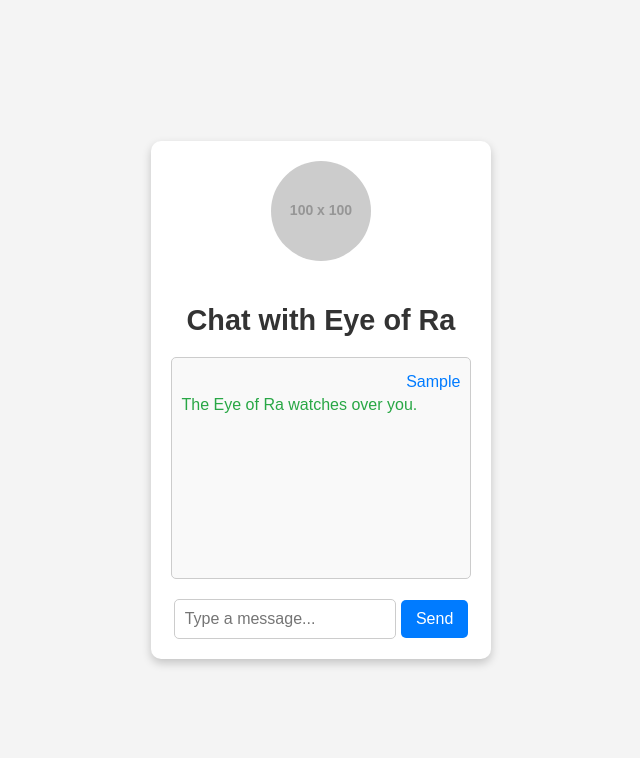
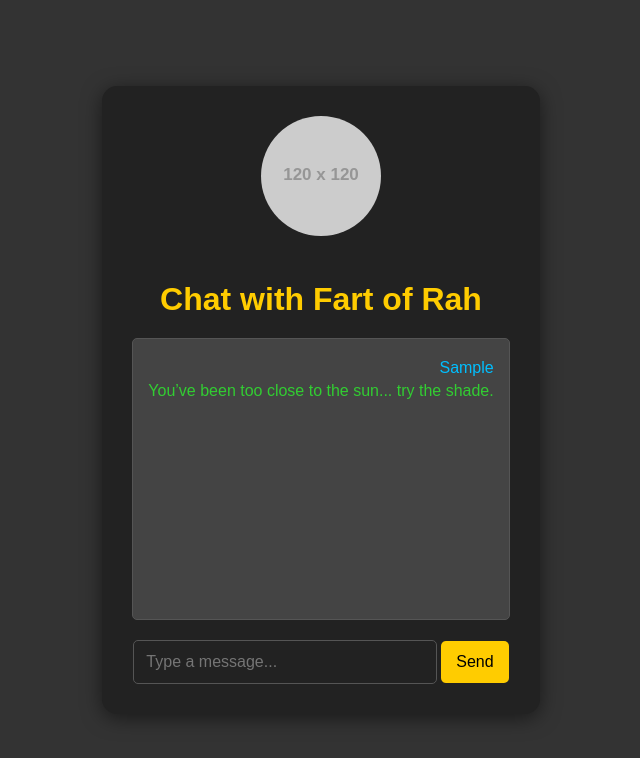
Before and after one commit to FartOfRah/FOR, a plain HTML site: page index.html in a window 1280 px wide. Both pictures are taken after typing "Sample" into the empty fields and a click on the button "Send". Shown: the whole page, without its empty margins (319-959 px from the left). Drawn offline with Linux system fonts and the light colour scheme; placeholder pictures from the web are drawn by us.

Commit message:
Update index.html

```diff
--- a/index.html
+++ b/index.html
@@ -3,7 +3,7 @@
 <head>
     <meta charset="UTF-8">
     <meta name="viewport" content="width=device-width, initial-scale=1.0">
-    <title>Chat with Eye of Ra</title>
+    <title>Chat with Fart of Rah</title>
     <style>
         body {
             margin: 0;
@@ -12,72 +12,75 @@
             align-items: center;
             height: 100vh;
             font-family: Arial, sans-serif;
-            background-color: #f4f4f4;
+            background-color: #333;
         }
         .container {
             text-align: center;
-            max-width: 400px;
-            padding: 20px;
-            border-radius: 10px;
-            box-shadow: 0 4px 10px rgba(0, 0, 0, 0.2);
-            background: white;
+            max-width: 500px;
+            padding: 30px;
+            border-radius: 15px;
+            box-shadow: 0 4px 20px rgba(0, 0, 0, 0.5);
+            background: #222;
+            color: white;
         }
         img {
-            width: 100px;
-            height: 100px;
+            width: 120px;
+            height: 120px;
             border-radius: 50%;
             margin-bottom: 20px;
         }
         h1 {
             margin-bottom: 20px;
-            font-size: 1.8rem;
-            color: #333;
+            font-size: 2rem;
+            color: #ffcc00;
         }
         #chat {
-            border: 1px solid #ccc;
+            border: 1px solid #555;
             border-radius: 5px;
-            padding: 10px;
+            padding: 15px;
             margin-bottom: 20px;
-            height: 200px;
+            height: 250px;
             overflow-y: auto;
-            background: #f9f9f9;
+            background: #444;
         }
         .message {
             margin: 5px 0;
         }
         .user {
             text-align: right;
-            color: #007BFF;
+            color: #00BFFF;
         }
         .response {
             text-align: left;
-            color: #28A745;
+            color: #32CD32;
         }
         input[type="text"] {
             width: calc(100% - 100px);
-            padding: 10px;
-            border: 1px solid #ccc;
+            padding: 12px;
+            border: 1px solid #555;
             border-radius: 5px;
             font-size: 1rem;
+            background-color: #222;
+            color: white;
         }
         button {
-            padding: 10px 15px;
+            padding: 12px 15px;
             border: none;
             border-radius: 5px;
-            background: #007BFF;
-            color: white;
+            background: #ffcc00;
+            color: black;
             font-size: 1rem;
             cursor: pointer;
         }
         button:hover {
-            background: #0056b3;
+            background: #ff9900;
         }
     </style>
 </head>
 <body>
     <div class="container">
-        <img src="https://via.placeholder.com/100" alt="Eye of Ra">
-        <h1>Chat with Eye of Ra</h1>
+        <img src="https://via.placeholder.com/120" alt="Fart of Rah">
+        <h1>Chat with Fart of Rah</h1>
         <div id="chat">
         </div>
         <div>
@@ -88,12 +91,16 @@
 
     <script>
         const responses = [
-            "I see your destiny...",
-            "The sands whisper secrets to me.",
-            "The Eye of Ra watches over you.",
-            "Your path is clear.",
-            "Mysteries unfold as you speak.",
-            "Ra's light guides you always."
+            "Don't buy a property in Egypt!",
+            "Yo chill, TF out, I smell your fart!",
+            "Ra's winds are a bit... stinky today.",
+            "The desert whispers... it’s time for a snack!",
+            "You’ve been too close to the sun... try the shade.",
+            "The scent of the divine... with a hint of beans.",
+            "Fart of Rah sees your future... it smells like beans!",
+            "Don’t trust the pyramids... they’re full of hot air!",
+            "The sand reveals all secrets... including your last meal.",
+            "Ra’s light is strong... but it’s better with a little breeze."
         ];
 
         const chat = document.getElementById('chat');
```
